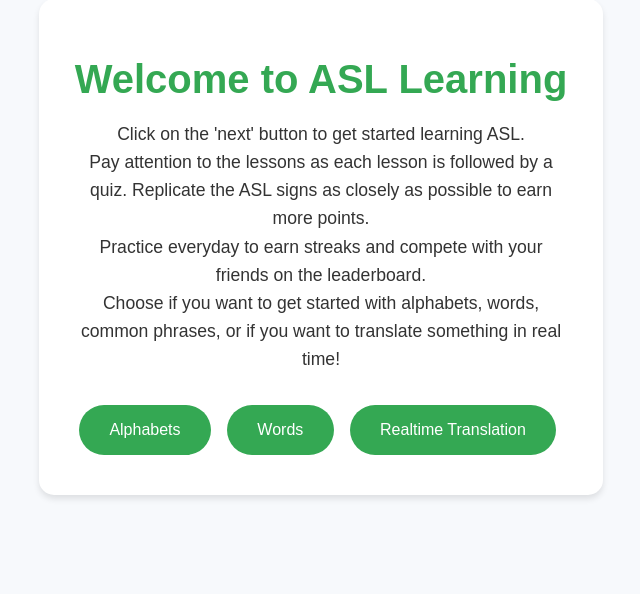
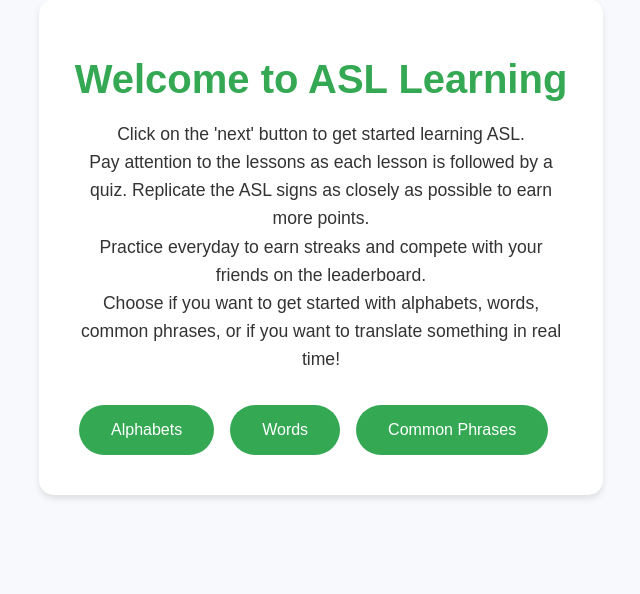
Before and after one commit to RawPikachu/ASL-Learn, a Flask app: template templates/start.html in a window 1280 px wide. Shown: the part 153-747 px from the top of the page, without its empty margins (319-959 px from the left). Run offline with Flask 3, Linux system fonts and the light colour scheme; the template is opened without the code that fills it, so the values that code supplies are empty; parts of the project's set-up code (start-up, migrations or seed data) failed here and were passed over.

Commit message:
integrations

```diff
--- a/app.py
+++ b/app.py
@@ -1,36 +1,46 @@
 from flask import Flask, render_template, Response
+import numpy as np
+import torch
 import cv2
+import time
+
+camera = cv2.VideoCapture(0)
+while not camera.isOpened():
+    time.sleep(0.1)
 
 app = Flask(__name__)
 
-camera = cv2.VideoCapture(0)  # use 0 for web camera
-#  for cctv camera use rtsp://username:password@ip_address:554/user=username_password='password'_channel=channel_number_stream=0.sdp' instead of camera
-# for local webcam use cv2.VideoCapture(0)
+model = torch.hub.load("ultralytics/yolov5", "custom", path="models/best.pt")
+
 
 def gen_frames():  # generate frame by frame from camera
     while True:
         # Capture frame-by-frame
         success, frame = camera.read()  # read the camera frame
+
         if not success:
             break
         else:
-            ret, buffer = cv2.imencode('.jpg', frame)
+            results = model(frame)
+            label, box = results.xyxyn[0][:, -1].numpy(), results.xyxyn[0][:, :-1].numpy()
+            ret, buffer = cv2.imencode(".jpg", np.squeeze(results.render()))
             frame = buffer.tobytes()
-            yield (b'--frame\r\n'
-                   b'Content-Type: image/jpeg\r\n\r\n' + frame + b'\r\n')  # concat frame one by one and show result
+            yield (
+                b"--frame\r\n" b"Content-Type: image/jpeg\r\n\r\n" + frame + b"\r\n"
+            )  # concat frame one by one and show result
 
 
-@app.route('/video_feed')
+@app.route("/video_feed")
 def video_feed():
-    #Video streaming route. Put this in the src attribute of an img tag
-    return Response(gen_frames(), mimetype='multipart/x-mixed-replace; boundary=frame')
+    # Video streaming route. Put this in the src attribute of an img tag
+    return Response(gen_frames(), mimetype="multipart/x-mixed-replace; boundary=frame")
 
 
-@app.route('/')
+@app.route("/")
 def index():
     """Video streaming home page."""
-    return render_template('index.html')
+    return render_template("index.html")
 
 
-if __name__ == '__main__':
-    app.run(debug=True)
+if __name__ == "__main__":
+    app.run(debug=False, use_reloader=False)
--- a/templates/start.html
+++ b/templates/start.html
@@ -49,7 +49,7 @@
             color: #fff;
             border: none;
             border-radius: 25px;
-            padding: 1rem 1.9rem;
+            padding: 1rem 2rem;
             font-size: 1rem;
             cursor: pointer;
             margin: 0.5rem;
@@ -79,8 +79,7 @@
         <div class="button-container">
             <button id="nextButton">Alphabets</button>
             <button id="wordsButton">Words</button>
-            <button id="realtime">Realtime Translation</button>
-
+            <button id="phrasesButton">Common Phrases</button>
         </div>
     </div>
     <script>
@@ -90,8 +89,8 @@
         document.getElementById('wordsButton').addEventListener('click', function() {
             window.location.href = 'words.html';
         });
-        document.getElementById('realtime').addEventListener('click', function() {
-            window.location.href = 'realtime.html';
+        document.getElementById('phrasesButton').addEventListener('click', function() {
+            window.location.href = 'phrases.html';
         });
     </script>
 </body>
```
Also changed, not shown: requirements.txt (added, +52 -0 lines).
